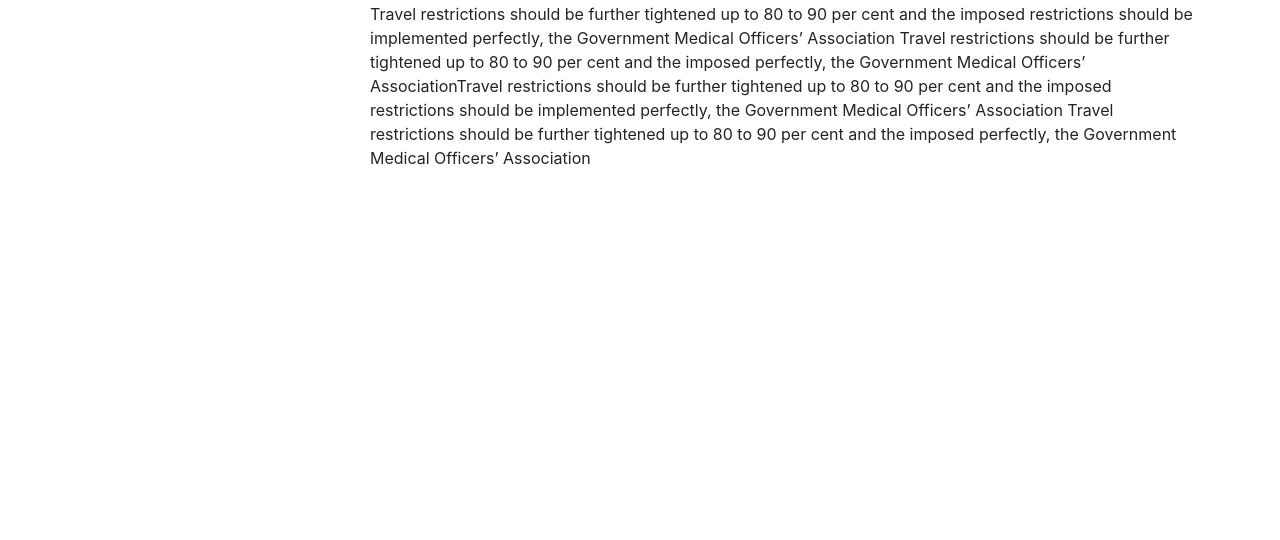
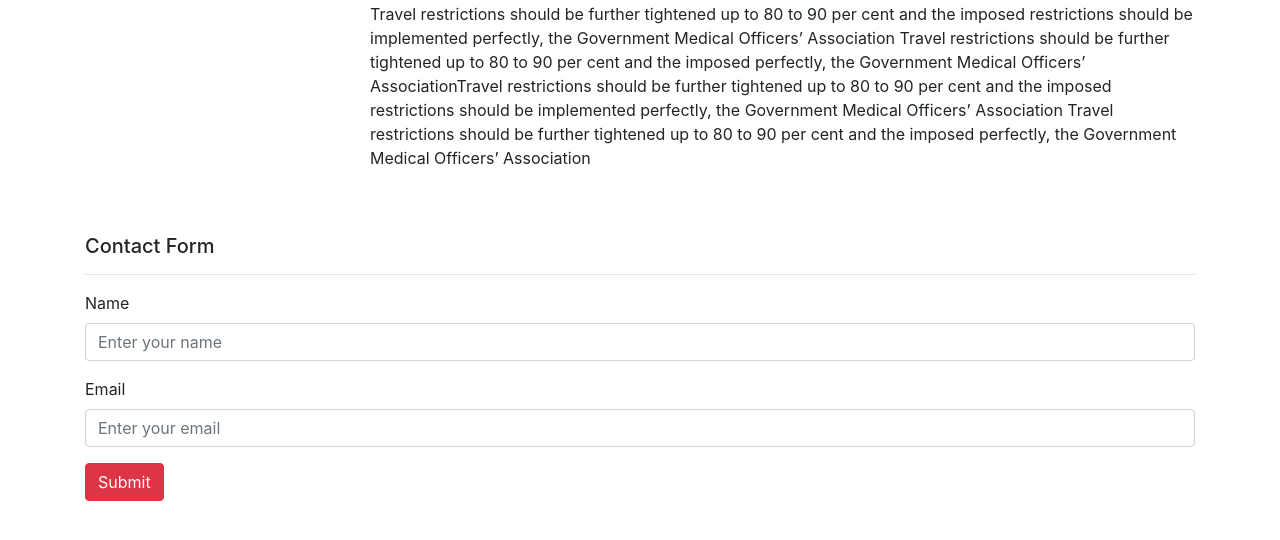
Before and after one commit to DilshanDeAlmeida/Responsive-News-Protal, a plain HTML site: page post.html in a window 1280 px wide. Shown: the part 440-980 px from the top of the page. Before the commit the page ends 800 px from the top, so only its background shows below. Drawn offline with nearby package versions, Linux system fonts and the light colour scheme.

Commit message:
contact form added

```diff
--- a/post.html
+++ b/post.html
@@ -86,6 +86,24 @@
 
         </div>
 
+        <div class="row mt-5">
+            <div class="col-lg-12 col-sm-12" >
+                <div class="h5">Contact Form</div>
+                <hr>
+                <div class="form-group">
+                    <label>Name</label>
+                    <input type="text" class="form-control" placeholder="Enter your name">
+                </div>
+                <div class="form-group">
+                    <label>Email</label>
+                    <input type="email" class="form-control" placeholder="Enter your email">
+                </div>
+                <button type="button" class="btn btn-danger">Submit</button>
+            </div>
+        </div>
+
+        <div class="row mt-5"></div>
+
     </div>
 </body>
 
```
